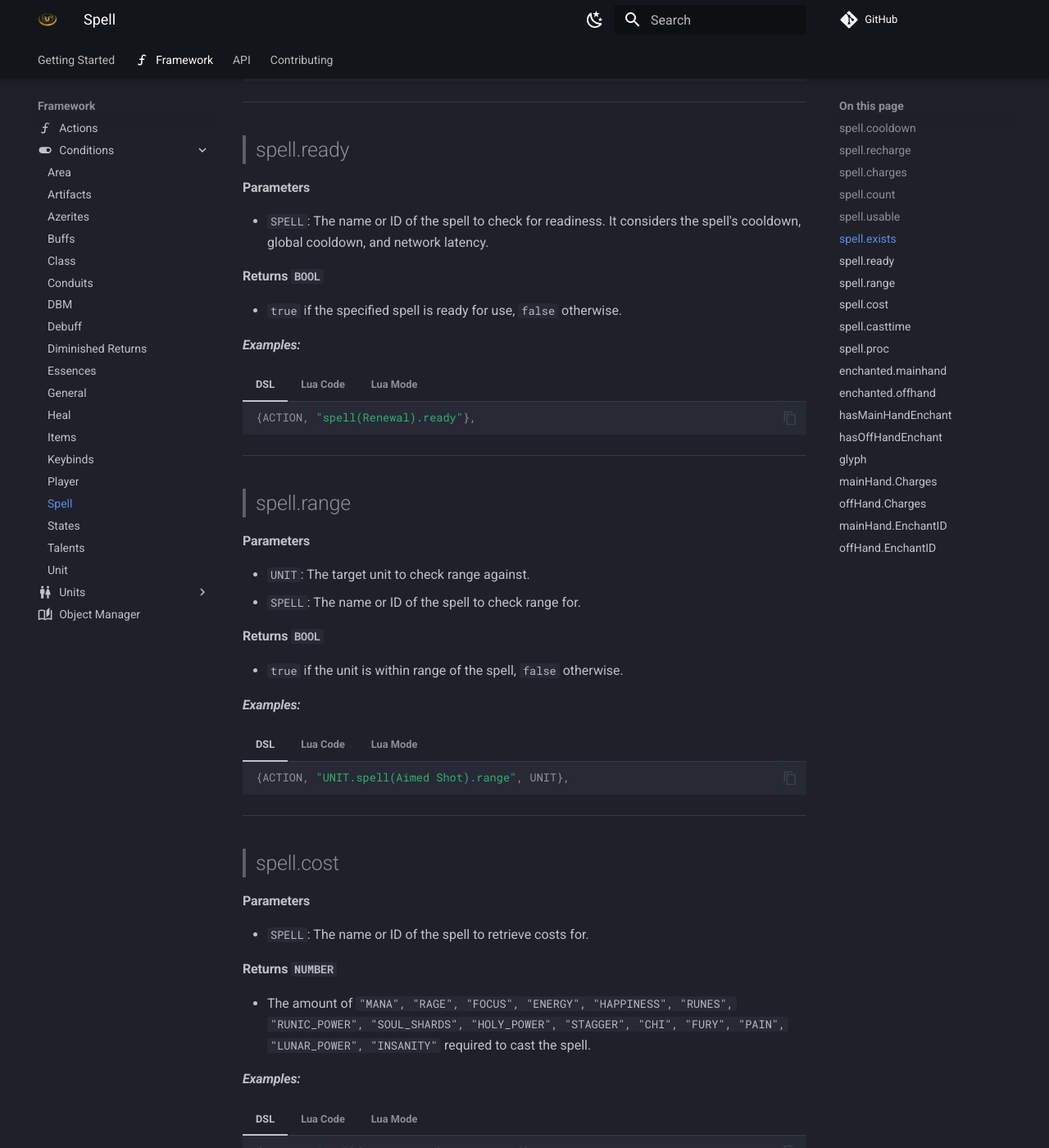
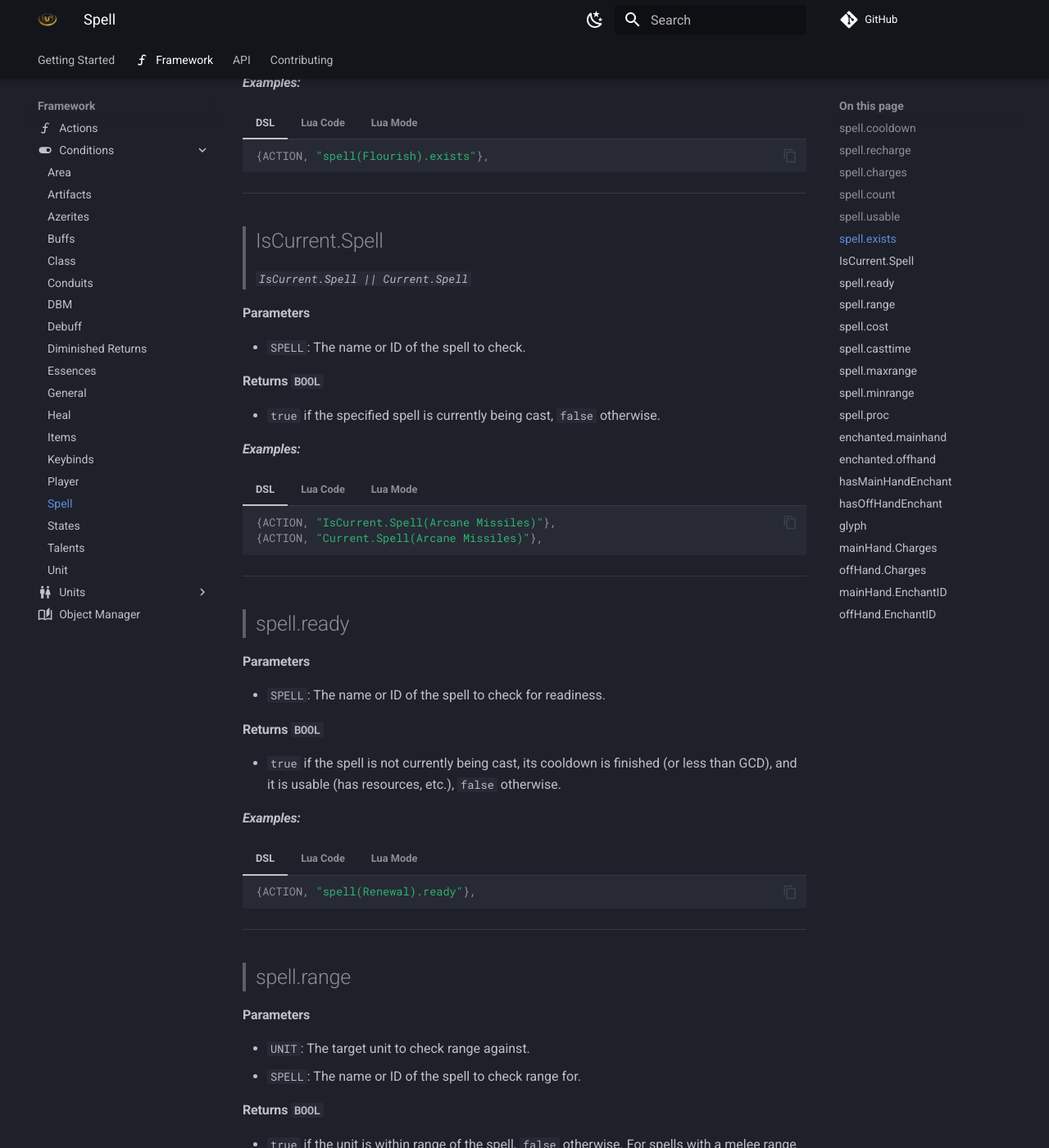
Before and after one commit to DimaSheiko/apep-docs, an MkDocs documentation site: the page built from docs/framework/conditions/spell.md, in a window 1280 px wide and 1400 px high, scrolled down 2645 px. Shown: the whole window at 82% size. Built offline with MkDocs 1.6.1 and Material for MkDocs 9.7.7, drawn with Linux system fonts in a browser that asks for light colours; comment, search, counter and statistics services are not loaded; some of the changed text lies outside the part shown.

Commit message:
Enhance spell condition documentation by adding new conditions for `IsCurrent.Spell`, `spell.maxrange`, and `spell.minrange`. Update existing conditions for clarity, including improved descriptions and examples in DSL and Lua code formats. Ensure consistent formatting and detail across all entries for better usability.

````diff
--- a/docs/framework/conditions/spell.md
+++ b/docs/framework/conditions/spell.md
@@ -3,6 +3,7 @@
 ---
 
 > ## spell.cooldown
+> _`spell.cooldown || spell.cd`_
 
 #### Parameters
 
@@ -10,7 +11,7 @@
 
 #### Returns `NUMBER`
 
--   The remaining cooldown time in `seconds` for the specified spell.
+-   The remaining cooldown time in `seconds` for the specified spell. Returns 0 if the spell is not on cooldown.
 
 #### _Examples:_
 
@@ -18,18 +19,21 @@
 
     ```lua
     {ACTION, "spell(Nature's Cure).cooldown < 1"},
+    {ACTION, "spell(Nature's Cure).cd < 1"},
     ```
 
 === "Lua Code"
 
     ```lua
     _A.DSL:Get("spell.cooldown")(_, "Nature's Cure") < 1
+    _A.DSL:Get("spell.cd")(_, "Nature's Cure") < 1
     ```
 
 === "Lua Mode"
 
     ```lua
     PLAYER:SpellCooldown("Nature's Cure") < 1
+    PLAYER:SpellCD("Nature's Cure") < 1
     ```
 
 ---
@@ -104,30 +108,30 @@
 
 #### Parameters
 
--   `SPELL`: The name or ID of the spell to count.
+-   `SPELL`: The name or ID of the spell.
 
 #### Returns `NUMBER`
 
--   The number of times a spell can be casted.
+-   The number of charges or stacks available for the spell (e.g., Arcane Missiles, Maelstrom Weapon). Returns 0 if the spell does not use this mechanic.
 
 #### _Examples:_
 
 === "DSL"
 
     ```lua
-    {ACTION, "spell(Starfire).count == 2"},
+    {ACTION, "spell(Arcane Missiles).count > 0"},
     ```
 
 === "Lua Code"
 
     ```lua
-    _A.DSL:Get("spell.count")(_, "Starfire") == 1
+    _A.DSL:Get("spell.count")(_, "Arcane Missiles") > 0
     ```
 
 === "Lua Mode"
 
     ```lua
-    PLAYER:SpellCount("Starfire") == 1
+    PLAYER:SpellCount("Arcane Missiles") > 0
     ```
 
 ---
@@ -196,15 +200,51 @@
 
 ---
 
+> ## IsCurrent.Spell
+> _`IsCurrent.Spell || Current.Spell`_
+
+#### Parameters
+
+-   `SPELL`: The name or ID of the spell to check.
+
+#### Returns `BOOL`
+
+-   `true` if the specified spell is currently being cast, `false` otherwise.
+
+#### _Examples:_
+
+=== "DSL"
+
+    ```lua
+    {ACTION, "IsCurrent.Spell(Arcane Missiles)"},
+    {ACTION, "Current.Spell(Arcane Missiles)"},
+    ```
+
+=== "Lua Code"
+
+    ```lua
+    _A.DSL:Get("IsCurrent.Spell")(_, "Arcane Missiles")
+    _A.DSL:Get("Current.Spell")(_, "Arcane Missiles")
+    ```
+
+=== "Lua Mode"
+
+    ```lua
+    PLAYER:IsCurrentSpell("Arcane Missiles")
+    PLAYER:CurrentSpell("Arcane Missiles")
+    ```
+
+---
+
 > ## spell.ready
 
 #### Parameters
 
--   `SPELL`: The name or ID of the spell to check for readiness. It considers the spell's cooldown, global cooldown, and network latency.
+-   `SPELL`: The name or ID of the spell to check for readiness.
 
 #### Returns `BOOL`
 
--   `true` if the specified spell is ready for use, `false` otherwise.
+-   `true` if the spell is not currently being cast, its cooldown is finished (or less than GCD), and it is usable (has resources, etc.), `false` otherwise.
 
 #### _Examples:_
 
@@ -237,7 +277,7 @@
 
 #### Returns `BOOL`
 
--   `true` if the unit is within range of the spell, `false` otherwise.
+-   `true` if the unit is within range of the spell, `false` otherwise. For spells with a melee range (0-0 yards), this condition will check if the unit is in melee range.
 
 #### _Examples:_
 
@@ -267,9 +307,10 @@
 
 -   `SPELL`: The name or ID of the spell to retrieve costs for.
 
-#### Returns `NUMBER`
+#### Returns `NUMBER, NUMBER`
 
--   The amount of `"MANA", "RAGE", "FOCUS", "ENERGY", "HAPPINESS", "RUNES", "RUNIC_POWER", "SOUL_SHARDS", "HOLY_POWER", "STAGGER", "CHI", "FURY", "PAIN", "LUNAR_POWER", "INSANITY"` required to cast the spell.
+-   `powerCost`: The amount of resource required to cast the spell.
+-   `powerType`: The type of resource required (e.g., 0 for Mana, 1 for Rage, 3 for Energy).
 
 #### _Examples:_
 
@@ -282,13 +323,19 @@
 === "Lua Code"
 
     ```lua
-    _A.DSL:Get("spell.cost")(_, "Ignore Pain") >= 50
+    local cost, powerType = _A.DSL:Get("spell.cost")(_, "Ignore Pain")
+    if cost >= 50 then
+      -- do something
+    end
     ```
 
 === "Lua Mode"
 
     ```lua
-    PLAYER:SpellCost("Ignore Pain") >= 50
+    local cost, powerType = PLAYER:SpellCost("Ignore Pain")
+    if cost >= 50 then
+      -- do something
+    end
     ```
 
 ---
@@ -321,6 +368,70 @@
 
     ```lua
     PLAYER:SpellCasttime("Aimed Shot") < 0.9
+    ```
+
+---
+
+> ## spell.maxrange
+
+#### Parameters
+
+-   `SPELL`: The name or ID of the spell to retrieve the maximum range for.
+
+#### Returns `NUMBER`
+
+-   The maximum range of the spell in yards.
+
+#### _Examples:_
+
+=== "DSL"
+
+    ```lua
+    {ACTION, "spell(Fireball).maxrange > 30"},
+    ```
+
+=== "Lua Code"
+
+    ```lua
+    _A.DSL:Get("spell.maxrange")(_, "Fireball") > 30
+    ```
+
+=== "Lua Mode"
+
+    ```lua
+    PLAYER:SpellMaxrange("Fireball") > 30
+    ```
+
+---
+
+> ## spell.minrange
+
+#### Parameters
+
+-   `SPELL`: The name or ID of the spell to retrieve the minimum range for.
+
+#### Returns `NUMBER`
+
+-   The minimum range of the spell in yards.
+
+#### _Examples:_
+
+=== "DSL"
+
+    ```lua
+    {ACTION, "spell(Fireball).minrange < 5"},
+    ```
+
+=== "Lua Code"
+
+    ```lua
+    _A.DSL:Get("spell.minrange")(_, "Fireball") < 5
+    ```
+
+=== "Lua Mode"
+
+    ```lua
+    PLAYER:SpellMinrange("Fireball") < 5
     ```
 
 ---
````
